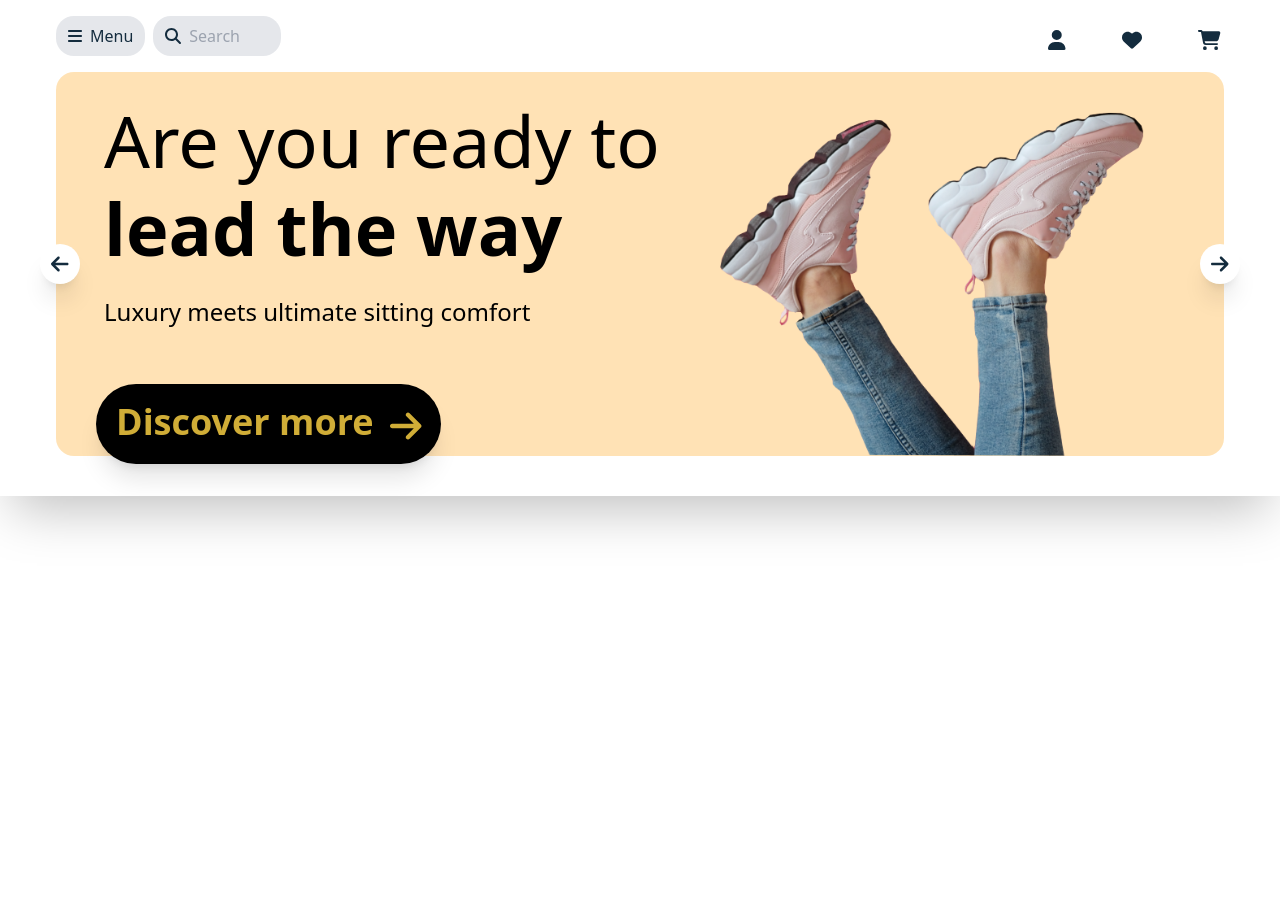
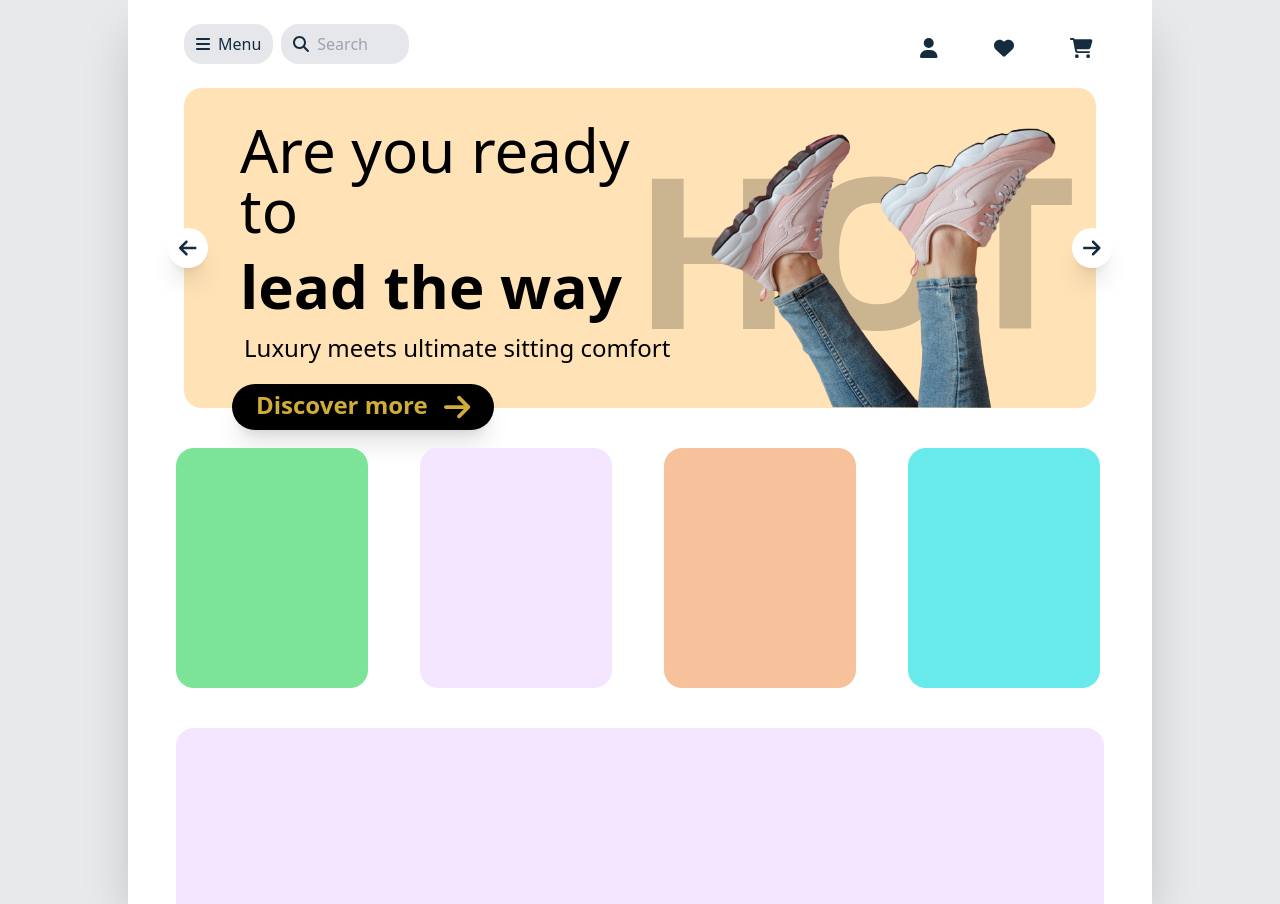
Before and after one commit to Patrik-07/SneakerShop_Front-end, a React (Vite) app: page / in a window 1280 px wide. Before the commit the page ends 800 px from the top, so only its background shows below. Built offline with nearby package versions, Linux system fonts and the light colour scheme.

Commit message:
Add cards

```diff
--- a/src/components/footer.tsx
+++ b/src/components/footer.tsx
@@ -1,5 +1,15 @@
+import { Card } from "../pages/home/card/card";
+
 const Footer = () => {
-  return <div></div>;
+  return (
+    <div className="flex px-12">
+      <div className={`w-full h-full flex`}>
+        <div
+          className={`bg-[#F5E6FF] rounded-t-[18px] rounded-rl-[18px] w-full h-44 z-0`}
+        ></div>
+      </div>
+    </div>
+  );
 };
 
 export default Footer;
--- a/src/components/header/header.tsx
+++ b/src/components/header/header.tsx
@@ -15,7 +15,7 @@ const Header = () => {
   };
 
   return (
-    <div className="flex items-center justify-between px-10">
+    <div className="flex items-center justify-between px-10 pt-2">
       <div className="flex justify-items-end p-4">
         <MenuButton onClick={incrementItemCount}></MenuButton>
         <SearchInput></SearchInput>
--- a/src/components/layout.tsx
+++ b/src/components/layout.tsx
@@ -7,7 +7,7 @@ import Footer from "./footer";
 
 const Layout = () => {
   return (
-    <div className="min-w-screen mx-auto max-w-screen-xl bg-white shadow-2xl pb-10">
+    <div className="min-w-screen mx-auto max-w-screen-lg bg-white shadow-2xl">
       <div>
         <Header></Header>
         <Outlet></Outlet>
--- /dev/null
+++ b/src/pages/home/card/card.tsx
@@ -0,0 +1,13 @@
+type InputProps = {
+  color: string;
+  children?: React.ReactNode;
+  className?: string;
+};
+
+export const Card = ({ color, children, className }: InputProps) => {
+  return (
+    <div className={`w-full h-full flex ${className}`}>
+      <div className={`${color} rounded-[18px] w-48 h-60 z-0`}>{children}</div>
+    </div>
+  );
+};
--- /dev/null
+++ b/src/pages/home/cards/cards.tsx
@@ -0,0 +1,12 @@
+import { Card } from "../card/card";
+
+export const Cards = () => {
+  return (
+    <div className="flex justify-between py-10 pl-12">
+      <Card color="bg-[#7BE498]" />
+      <Card color="bg-[#F5E6FF]" />
+      <Card color="bg-[#F7C29B]" />
+      <Card color="bg-[#68EAEB]" />
+    </div>
+  );
+};
--- a/src/pages/home/hero/hero.tsx
+++ b/src/pages/home/hero/hero.tsx
@@ -7,7 +7,7 @@ type InputProps = {
 
 export const Hero = ({ color, children }: InputProps) => {
   return (
-    <div className="top-0 left-0 w-full h-fit relative flex items-center px-14">
+    <div className="top-0 left-0 w-full h-full relative flex items-center px-14 pt-2">
       <LeftHeroButton />
       <div className={`${color} rounded-[18px] relative w-full h-full z-0`}>
         {children}
--- a/src/pages/home/heroes/hero-contens/example-hero-content1.tsx
+++ b/src/pages/home/heroes/hero-contens/example-hero-content1.tsx
@@ -5,33 +5,42 @@ import { Icon } from "../../../../utils/icon";
 
 export const ExampleHeroContent1 = () => {
   return (
-    <div className="flex flex-row h-96 w-full">
-      <div className="pl-10 py-6 grow">
-        <h1 className="xl:text-7xl lg:text-6xl text-5xl xl:px-2 px-6 xl:py-2 py-4">
+    <div className="flex flex-row h-80 w-full">
+      <div className="xl:pl-12 pl-10 py-6 grow">
+        <h1 className="xl:text-6xl lg:text-4xl text-5xl xl:px-2 px-6 xl:py-2 py-4">
           Are you ready to
         </h1>
-        <h1 className="xl:text-7xl lg:text-6xl text-5xl font-bold xl:px-2 px-6 xl:py-2 py-3">
+        <h1 className="xl:text-6xl lg:text-4xl text-5xl font-bold xl:px-2 px-6 xl:py-2 py-3">
           lead the way
         </h1>
-        <h1 className="lg:text-2xl text-lg xl:px-2 px-6 py-6">
+        <h1 className="lg:text-2xl text-lg xl:px-3 px-6 xl:pt-2 xl:pb-5">
           Luxury meets ultimate sitting comfort
         </h1>
-        <button className="flex items-center justify-center xl:text-4xl lg:text-4xl text-2xl font-bold xl:px-5 px-5 pt-2 pb-2 mt-4 lg:px-10 lg:pt-4 lg:pb-5 lg:mt-8 rounded-full overflow-hidden bg-black shadow-xl text-[#D0AD37]">
+        <button className="flex items-center justify-center xl:text-2xl lg:text-4xl text-2xl font-bold xl:px-6 xl:pb-2 xl:pt-1 rounded-full overflow-hidden bg-black shadow-xl text-[#D0AD37]">
           <h1>Discover more</h1>
           <FontAwesomeIcon
             color="#D0AD37"
             icon={faArrowRight}
-            className="text-4xl pl-4 pt-2"
+            className="text-3xl pl-4 pt-1"
           />
         </button>
       </div>
-      <div className="md:block pt-10 pr-20 flex items-end grow-0">
+      <div className="md:block pt-10 xl:pr-10 pr-10 flex items-end grow-0 z-10">
         <img
           className="h-full w-full object-contain"
           src="src\assets\home\hero1\hero1.png"
           alt=""
         />
       </div>
+      <div className="relative">
+        {}
+        <div className="absolute right-0 top-0 bottom-0 left-0 text-center">
+          {}
+          <div className="text-[210px] font-bold text-black absolute right-5 top-1/2 transform -translate-y-1/2 opacity-20">
+            HOT
+          </div>
+        </div>
+      </div>
     </div>
   );
 };
--- a/src/pages/home/home.tsx
+++ b/src/pages/home/home.tsx
@@ -1,14 +1,11 @@
+import { Cards } from "./cards/cards";
 import { ExampleHero } from "./hero/heroes";
-import {
-  HeroExampleOne,
-  HeroExampleTwo,
-  HeroExampleThree,
-} from "./heroes/examples/example-heros";
 
 const Home = () => {
   return (
-    <div className="h-fit">
+    <div className="flex flex-col h-fit">
       <ExampleHero />
+      <Cards />
     </div>
   );
 };
```
